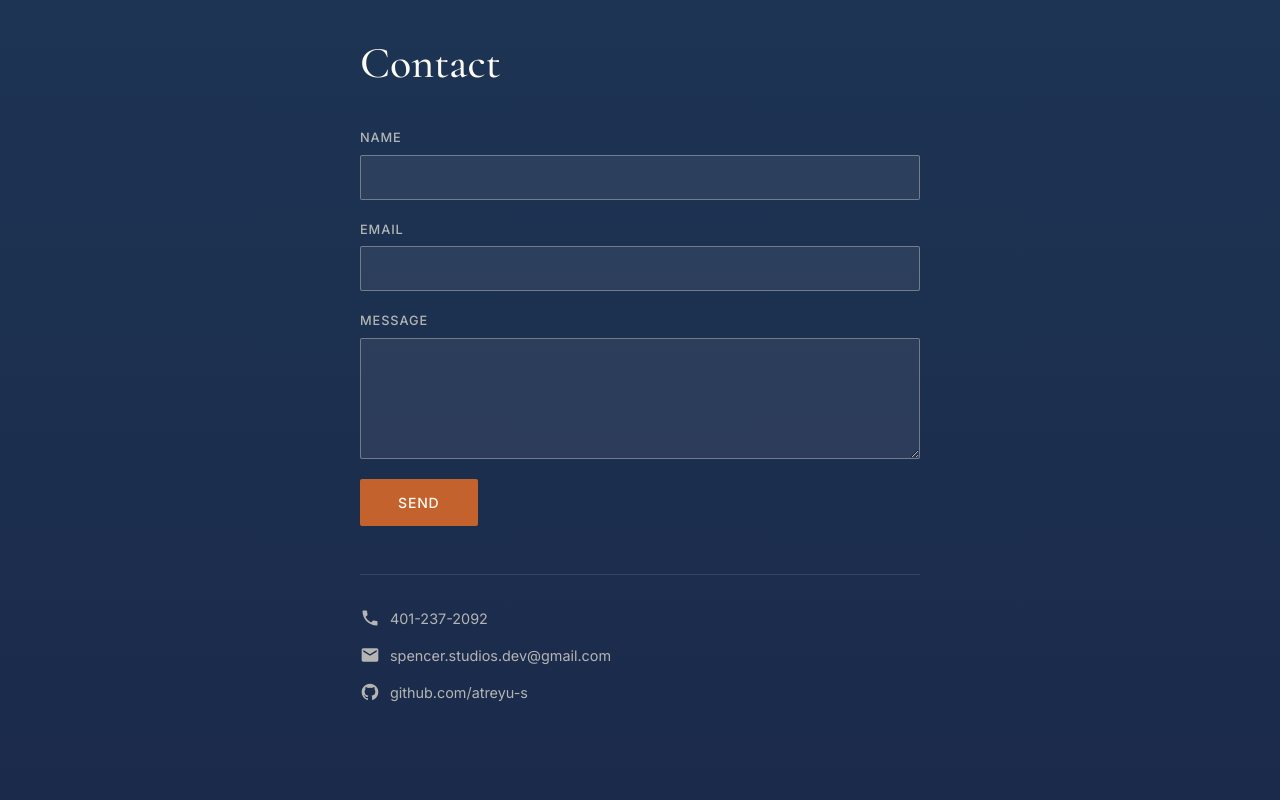
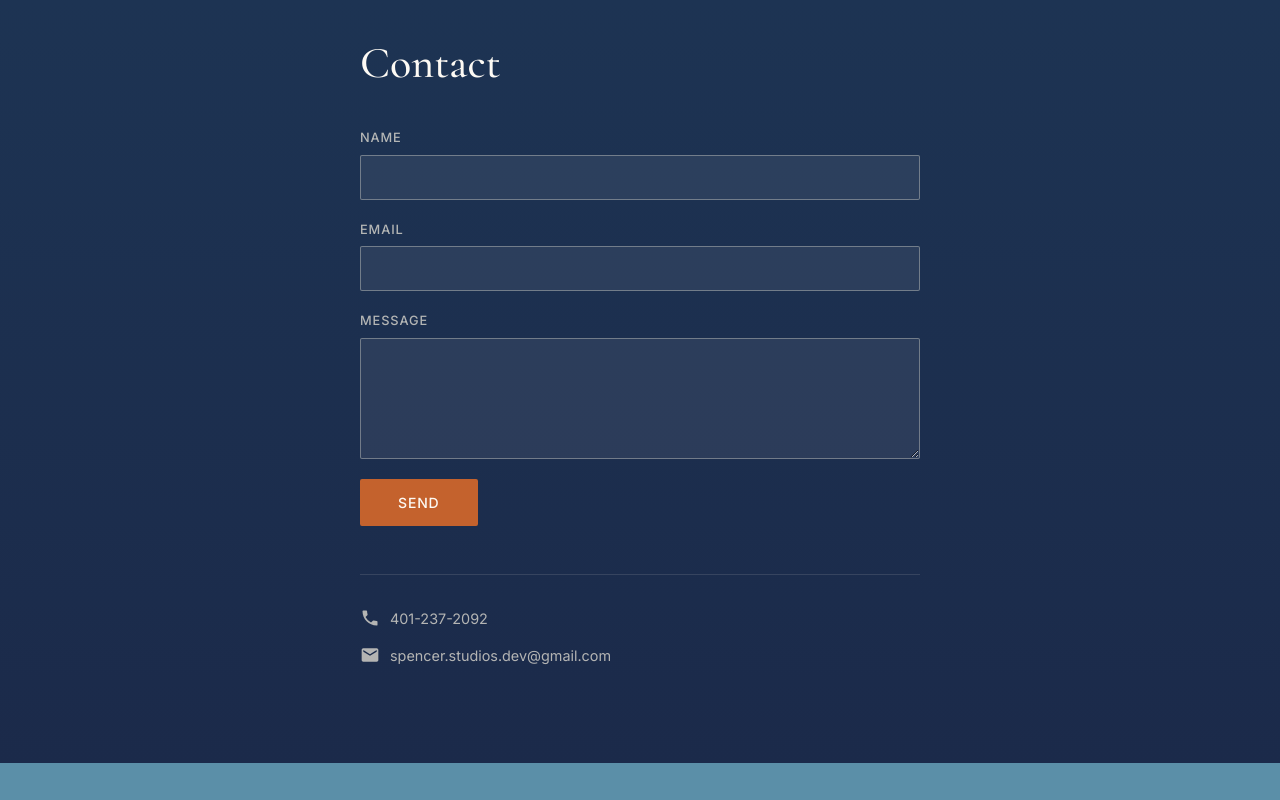
Before and after one commit to atreyu-s/SpencerStudiosWebsite, a React (Vite) app: page / in a window 1280 px wide. Shown: the part 3593-4393 px from the top of the page. After the commit the page ends 4356 px from the top, so only its background shows below. Built offline with nearby package versions, Linux system fonts and the light colour scheme.

Commit message:
Remove GitHub link from contact section

```diff
--- a/src/components/Contact.jsx
+++ b/src/components/Contact.jsx
@@ -1,6 +1,4 @@
 import './Contact.css'
-
-const GITHUB_URL = 'https://github.com/atreyu-s'
 
 export default function Contact() {
   return (
@@ -47,18 +45,6 @@
             </svg>
             <span>spencer.studios.dev@gmail.com</span>
           </a>
-          <a
-            href={GITHUB_URL}
-            target="_blank"
-            rel="noopener noreferrer"
-            className="social-link"
-            aria-label="GitHub"
-          >
-            <svg width="20" height="20" viewBox="0 0 24 24" fill="currentColor" aria-hidden="true">
-              <path d="M12 2C6.477 2 2 6.484 2 12.021c0 4.428 2.865 8.184 6.839 9.504.5.092.682-.217.682-.483 0-.237-.009-.868-.013-1.703-2.782.605-3.369-1.343-3.369-1.343-.454-1.158-1.11-1.466-1.11-1.466-.908-.62.069-.608.069-.608 1.003.07 1.531 1.032 1.531 1.032.892 1.53 2.341 1.088 2.91.832.092-.647.35-1.088.636-1.338-2.22-.253-4.555-1.113-4.555-4.951 0-1.093.39-1.988 1.029-2.688-.103-.253-.446-1.272.098-2.65 0 0 .84-.27 2.75 1.026A9.564 9.564 0 0 1 12 6.844a9.59 9.59 0 0 1 2.504.337c1.909-1.296 2.747-1.027 2.747-1.027.546 1.379.202 2.398.1 2.651.64.7 1.028 1.595 1.028 2.688 0 3.848-2.339 4.695-4.566 4.943.359.309.678.92.678 1.855 0 1.338-.012 2.419-.012 2.747 0 .268.18.58.688.482C19.138 20.2 22 16.447 22 12.021 22 6.484 17.523 2 12 2z"/>
-            </svg>
-            <span>github.com/atreyu-s</span>
-          </a>
         </div>
       </div>
     </section>
```
